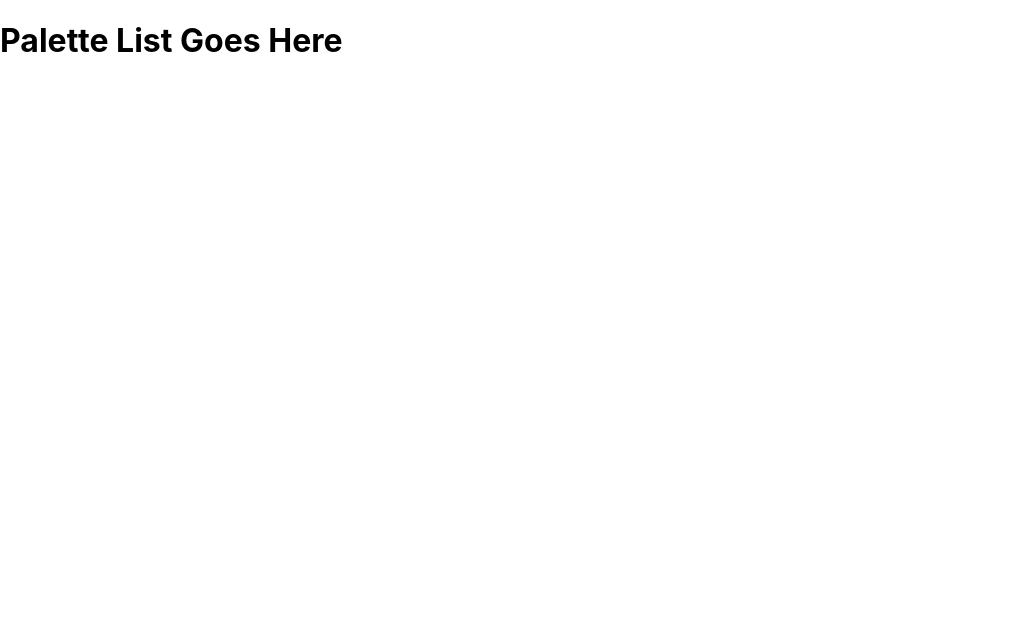
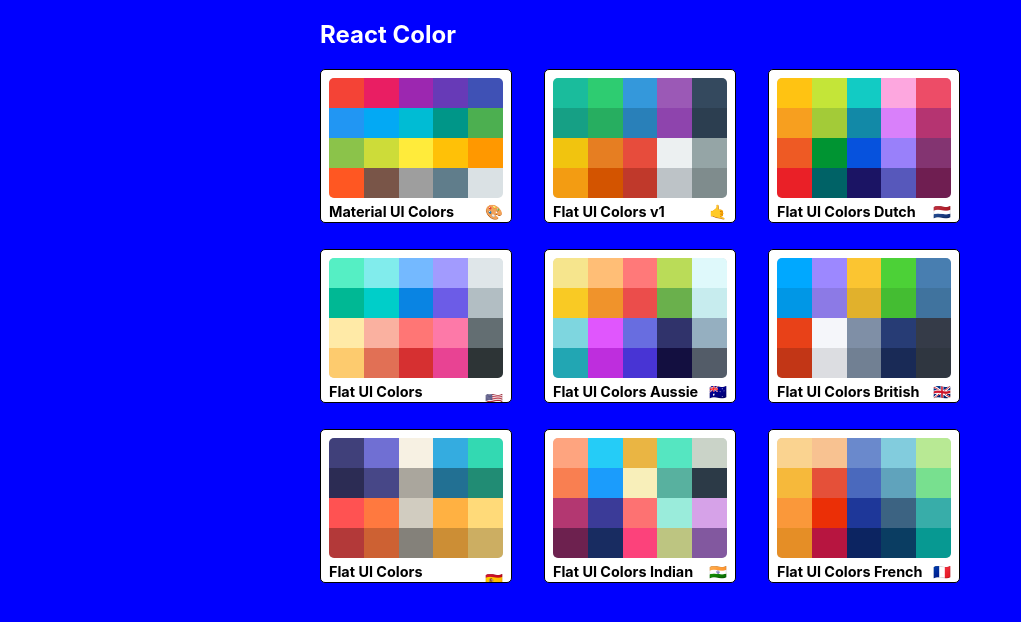
Before and after one commit to ZEESHAN2515-16/React-JS, a React (Create React App) app: page / in a window 1280 px wide. Shown: the top 622 px of the page, without its empty margins (0-1021 px from the left). Built offline with nearby package versions, Linux system fonts and the light colour scheme.

Commit message:
Feature: JSS Styling of Palette List and MiniPalette

```diff
--- a/package.json
+++ b/package.json
@@ -5,6 +5,7 @@
   "dependencies": {
     "@material-ui/core": "^4.11.4",
     "@material-ui/icons": "^4.11.2",
+    "@material-ui/styles": "^4.11.4",
     "@testing-library/jest-dom": "^5.12.0",
     "@testing-library/react": "^11.2.7",
     "@testing-library/user-event": "^12.8.3",
--- a/src/App.js
+++ b/src/App.js
@@ -3,6 +3,7 @@
 import seedColors from './seedColors';
 import './App.css';
 import { generatePalette } from './ColorHelpers.js';
+import PaletteList from './PaletteList';
 function App() {
    // console.log(seedColors);
    const findPalette = (id) => {
@@ -10,11 +11,10 @@
          return palette.id === id;
       });
    };
-   console.log(findPalette('material-ui-colors'));
    return (
       <div className='App'>
          <Switch>
-            <Route exact path='/' render={() => <h1>Palette List Goes Here </h1>} />
+            <Route exact path='/' render={() => <PaletteList paletteList={seedColors} />} />
             <Route
                exact
                path='/palette/:id'
--- /dev/null
+++ b/src/MiniPalette.js
@@ -0,0 +1,60 @@
+import React from 'react';
+import { withStyles } from '@material-ui/styles';
+
+const styles = {
+   root: {
+      backgroundColor: 'white',
+      borderRadius: '5px',
+      padding: '0.5rem',
+      border: '1px solid black',
+      overflow: 'hidden',
+      '&:hover': {
+         cursor: 'pointer',
+      },
+   },
+   colors: {
+      backgroundColor: '#dae1e4',
+      height: '120px',
+      borderRadius: '5px',
+      overflow: 'hidden',
+   },
+   title: {
+      display: 'flex',
+      fontSize: '0.9rem',
+      justifyContent: 'space-between',
+      alignItems: 'center',
+      paddingTop: '0.3rem',
+      color: 'black',
+      position: 'relative',
+      margin: '0',
+   },
+   emoji: {
+      marginLeft: '0.4rem',
+      fontSize: '0.9rem',
+   },
+   miniColor: {
+      height: '25%',
+      width: '20%',
+      display: 'inline-block',
+      position: 'relative',
+      margin: '0 auto',
+      marginBottom: '-4px',
+   },
+};
+function MiniPalette(props) {
+   const { classes, paletteName, emoji, colors } = props;
+   const miniColorBoxes = colors.map((color) => (
+      <div className={classes.miniColor} style={{ backgroundColor: color.color }} key={color.name}></div>
+   ));
+   return (
+      <div className={classes.root}>
+         <div className={classes.colors}>{miniColorBoxes}</div>
+         <h5 className={classes.title}>
+            {paletteName}
+            <span className={classes.emoji}>{emoji}</span>
+         </h5>
+      </div>
+   );
+}
+
+export default withStyles(styles)(MiniPalette);
--- a/src/Navbar.js
+++ b/src/Navbar.js
@@ -1,4 +1,5 @@
 import React, { Component } from 'react';
+import { Link } from 'react-router-dom';
 import Select from '@material-ui/core/Select';
 import MenuItem from '@material-ui/core/MenuItem';
 import Snackbar from '@material-ui/core/Snackbar';
@@ -30,7 +31,7 @@
       return (
          <header className='NavBar'>
             <div className='logo'>
-               <a href='#/'>React Color Picker</a>
+               <Link to='/'>React Color Picker</Link>
             </div>
             <div className='slider-container'>
                <span>Level : {level}</span>
--- /dev/null
+++ b/src/PaletteList.js
@@ -0,0 +1,58 @@
+import React, { Component } from 'react';
+// import { Link } from 'react-router-dom';
+import MiniPalette from './MiniPalette';
+import { withStyles } from '@material-ui/styles';
+
+const styles = {
+   root: {
+      backgroundColor: 'blue',
+      height: '100vh',
+      display: 'flex',
+      alignItems: 'flex-start',
+      justifyContent: 'center',
+   },
+   container: {
+      width: '50%',
+      display: 'flex',
+      flexDirection: 'column',
+      alignItems: 'flex-start',
+      flexWrap: 'wrap',
+   },
+   nav: {
+      display: 'flex',
+      width: '100%',
+      justifyContent: 'space-betweeen',
+      color: 'white',
+   },
+   palettes: {
+      boxSizing: 'border-box',
+      width: '100%',
+      display: 'grid',
+      gridTemplateColumns: 'repeat(3,30%)',
+      gridGap: '5%',
+   },
+};
+class PaletteList extends Component {
+   render() {
+      const { paletteList, classes } = this.props;
+      return (
+         <div className={classes.root}>
+            <div className={classes.container}>
+               <nav className={classes.nav}>
+                  <h2>React Color</h2>
+               </nav>
+               <div className={classes.palettes}>
+                  {paletteList.map((palette) => (
+                     <MiniPalette {...palette} key={palette.id} />
+                  ))}
+               </div>
+            </div>
+         </div>
+      );
+      // <p>
+      //    <Link to={`/palette/${palette.id}`}>{palette.paletteName}</Link>
+      // </p>
+   }
+}
+
+export default withStyles(styles)(PaletteList);
```
Also changed, not shown: 1 other file (tests, documents, lock files or other folders).
